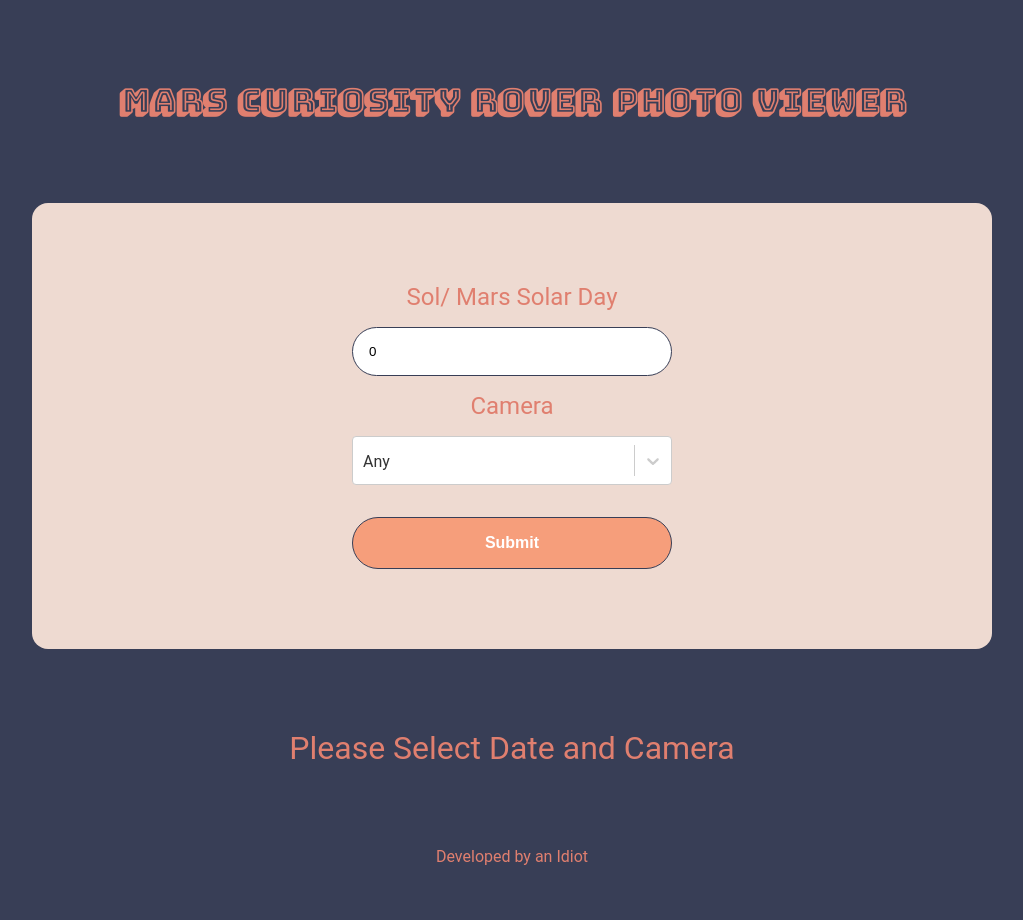
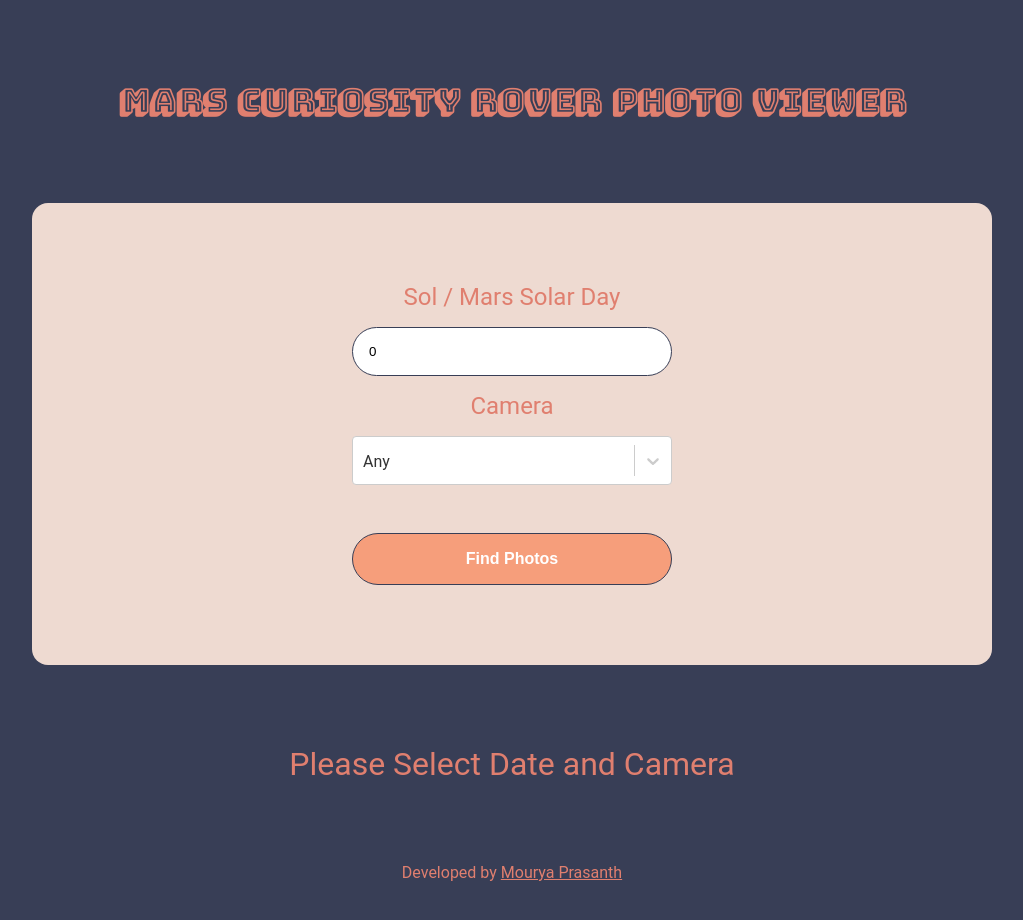
Before and after one commit to fyrepenguin/curiosity-photos, a React (Create React App) app: page / in a window 1280 px wide. Shown: the top 920 px of the page, without its empty margins (128-1151 px from the left). Before the commit the page ends 880 px from the top, so only its background shows below. Built offline with nearby package versions, Linux system fonts and the light colour scheme.

Commit message:
change fetch request to axios

```diff
--- a/package.json
+++ b/package.json
@@ -6,6 +6,7 @@
     "@testing-library/jest-dom": "^4.2.4",
     "@testing-library/react": "^9.5.0",
     "@testing-library/user-event": "^7.2.1",
+    "axios": "^0.19.2",
     "encoding": "^0.1.12",
     "http-proxy-middleware": "^1.0.4",
     "netlify-lambda": "^1.6.3",
--- a/public/index.html
+++ b/public/index.html
@@ -7,7 +7,7 @@
     <meta name="theme-color" content="#000000" />
     <meta
       name="description"
-      content="Web site created using create-react-app"
+      content="Website that gets photos sent by Curiosity Rover"
     />
     <link rel="apple-touch-icon" href="%PUBLIC_URL%/logo192.png" />
     <!--
@@ -28,7 +28,7 @@
       href="https://fonts.googleapis.com/css2?family=Bungee+Shade&Roboto&display=swap"
       rel="stylesheet"
     />
-    <title>React App</title>
+    <title>Curiosity Photos API</title>
   </head>
   <body>
     <noscript>You need to enable JavaScript to run this app.</noscript>
--- a/src/App.css
+++ b/src/App.css
@@ -64,7 +64,7 @@
 }
 
 button {
-  margin-top: 2rem;
+  margin-top: 3rem;
   padding: 1rem;
   font-size: 1rem;
   font-weight: bold;
@@ -103,6 +103,9 @@
 footer {
   margin: 5rem;
 }
+a {
+  color: var(--text);
+}
 
 @media screen and (min-width: 768px) {
   form {
--- a/src/App.js
+++ b/src/App.js
@@ -6,7 +6,7 @@
   return (
     <div className="App">
       <Form />
-      <footer>Developed by an Idiot</footer>
+      <footer>Developed by <a href="https://github.com/fyrepenguin/">Mourya Prasanth</a></footer>
     </div>
   );
 }
--- a/src/components/form.js
+++ b/src/components/form.js
@@ -1,6 +1,7 @@
 import React, { Component } from 'react'
 import Select from 'react-select'
 import ImagesContainer from './imagesContainer';
+import axios from 'axios';
 
 export default class Form extends Component {
   state = {
@@ -30,12 +31,10 @@
 
   getManifest = () => {
     if (this.state.manifest === null) {
-      fetch('/.netlify/functions/getmanifest')
-        .then(res => res.json())
-        .then(({ photo_manifest }) => this.setState({ manifest: photo_manifest, maxSol: photo_manifest.max_sol }))
-        .catch(err => console.error(err))
+      axios.get('/.netlify/functions/getmanifest')
+        .then(({ data }) => this.setState({ manifest: data.photo_manifest, maxSol: data.photo_manifest.max_sol }))
+        .catch(err => console.log(err))
     }
-
   }
   handleSol = (e) => {
     let value = e.target.value
@@ -58,13 +57,9 @@
     this.setState({ isLoading: true });
     const { sol, camera } = this.state;
 
-    fetch(`/.netlify/functions/getPhotos?sol=${sol}&camera=${camera}`)
-      .then(res => res.json())
-      .then(resJson => {
-        this.setState({ data: resJson })
-      }
-      )
-      .then(this.setState({ isLoading: false })).catch(err => console.error(err))
+    axios.get(`/.netlify/functions/getPhotos?sol=${sol}&camera=${camera}`)
+      .then(({ data }) => (this.setState({ data, isLoading: false })))
+      .catch(err => console.log(err))
   }
 
   render() {
@@ -76,13 +71,13 @@
           Mars Curiosity Rover Photo Viewer
         </h1>
         <form>
-          <label htmlFor="sol">{`Sol/ Mars Solar Day ${maxSol ? `(Value from  to ${maxSol})` : ''}`}</label>
-          <input type="number" onChange={this.handleSol} value={sol} name="sol" id="sol" min="0" max={maxSol || "2800"} />
+          <label htmlFor="sol">{`Sol / Mars Solar Day ${maxSol ? `(Value from 0 to ${maxSol})` : ''}`}</label>
+          <input type="number" onChange={this.handleSol} value={sol} name="sol" id="sol" min="0" max={maxSol || "2815"} required />
 
           <label htmlFor="camera">Camera</label>
-          <Select className='select' options={this.options} defaultValue={this.options[0]} onChange={this.handleCamera} />
+          <Select className='select' options={this.options} defaultValue={this.options[0]} onChange={this.handleCamera} required />
 
-          <button type="submit" onClick={this.handleSubmit}>Submit</button>
+          <button type="submit" onClick={this.handleSubmit}>Find Photos</button>
         </form>
         <main>
 
```
Also changed, not shown: .functions/getPhotos.js, .functions/getmanifest.js, 1 other file (tests, documents, lock files or other folders).
